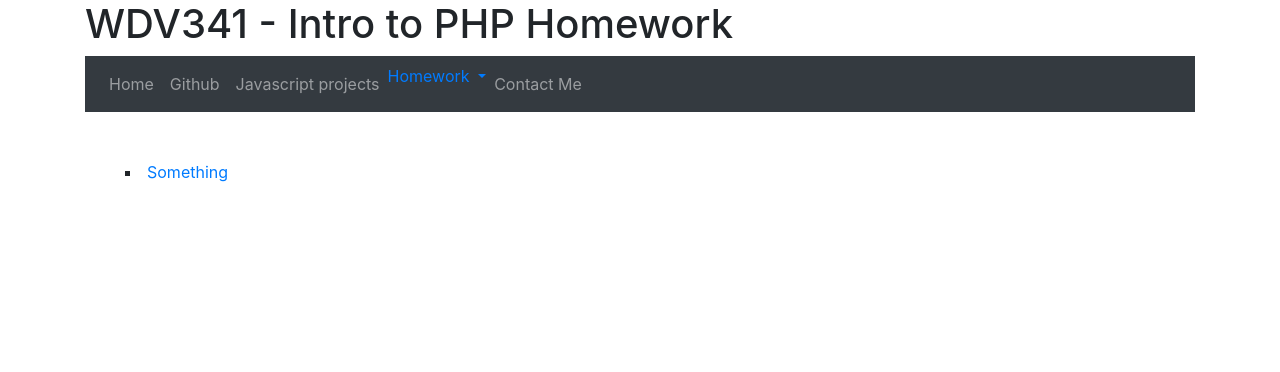
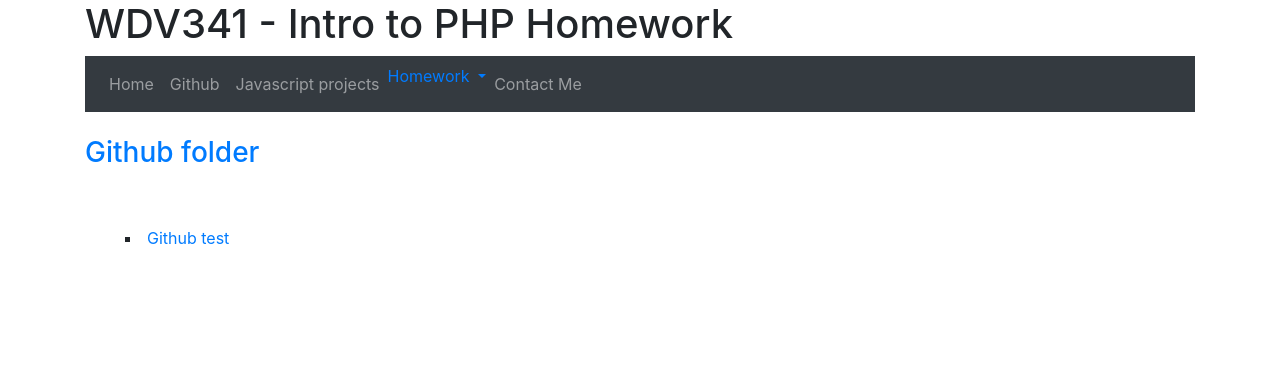
Before and after one commit to AaronSiems/WDV341, a PHP site: page /homework.html in a window 1280 px wide. Shown: the top 372 px of the page. Run offline with PHP 8.4, Linux system fonts and the light colour scheme.

Commit message:
Edit testGit.php
Changed testGit.php
Added some format to main page.

```diff
--- a/homework.html
+++ b/homework.html
@@ -47,12 +47,19 @@
                     </div>
                 </nav>
 
-                <ul>
+                </br>
+                <h3><a href="https://github.com/AaronSiems/WDV341" target="_blank">Github folder</a></h3>
+                <ul style="float: left;">
                     </br>
                     </br>
-                    <li><a href="">Something</a></li>
+                    <li><a href="testGit.php" target="_blank">Github test</a></li>
                 </ul>
 
+                <ul style="float: right;">
+                    </br>
+                    </br>
+
+                </ul>
             </div>
         </section>
 
--- a/testGit.php
+++ b/testGit.php
@@ -7,6 +7,6 @@
 </head>
 
 <body>
-    <?php echo"<h1>Aaron Siems</h1>"?>
+    <?php echo"<h2>Aaron Siems</h2>"?>
 </body>
 </html>
```
